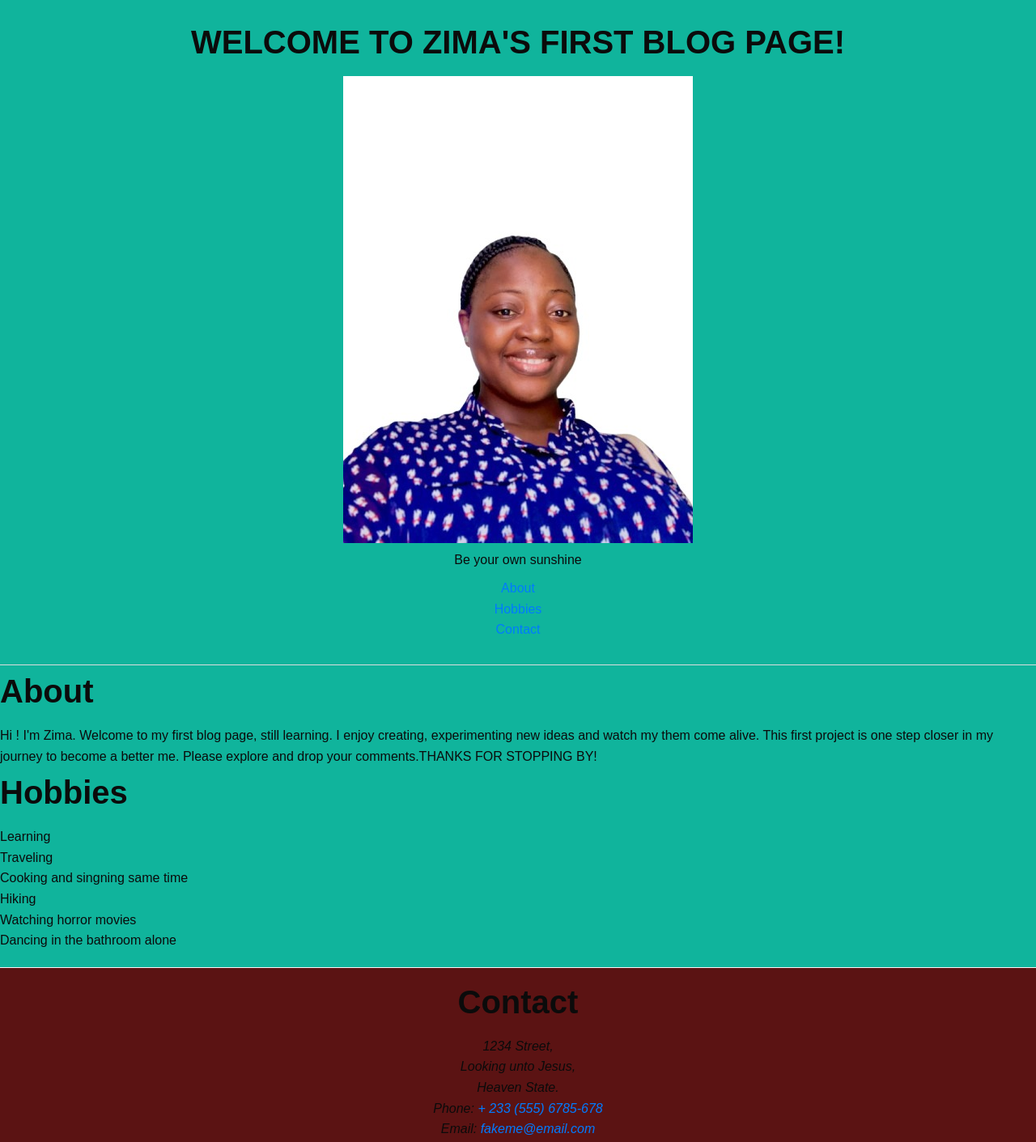
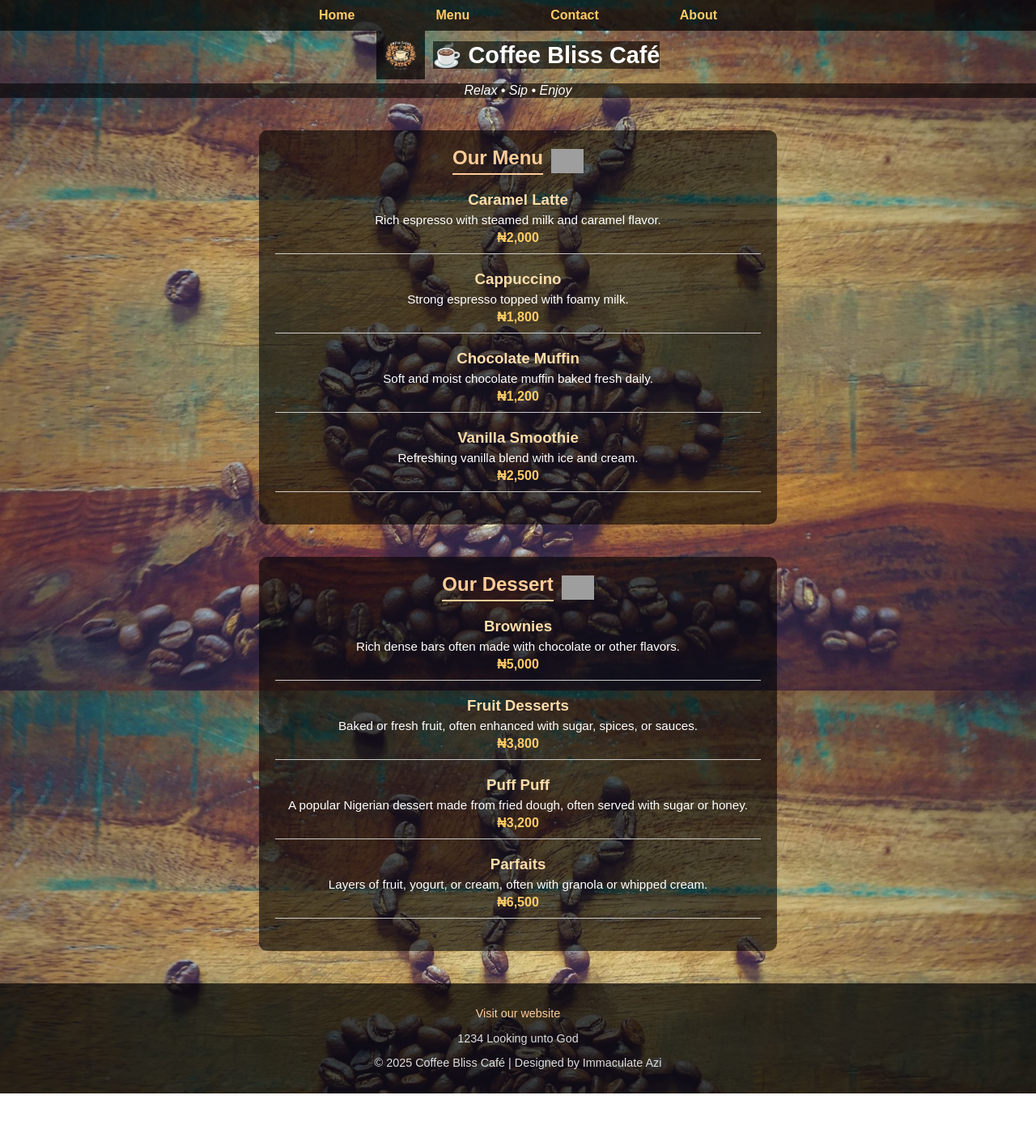
Before and after one commit to immaculateazi/MY-PAGE-BY-IMMA, a plain HTML site: page index.html in a window 1280 px wide. Shown: the whole page at 81% size. After the commit the page ends 1351 px from the top, so only its background shows below. Drawn offline with Linux system fonts and the light colour scheme; grey boxes are pictures that could not be loaded.

Commit message:
Add files via upload

```diff
--- a/index.html
+++ b/index.html
@@ -3,63 +3,97 @@
 <head>
   <meta charset="UTF-8">
   <meta name="viewport" content="width=device-width, initial-scale=1.0">
-    <title>My First Blog Page</title>
+  <title>Café Menu | By Imma</title>
   <link rel="stylesheet" href="style.css">
 </head>
 <body>
   <header>
-<h1>WELCOME TO ZIMA'S FIRST BLOG PAGE!</h1>
-<figure>
-    <img src="BETHEL.jpg" alt="My Profile Picture">
-    <figcaption>Be your own sunshine</figcaption>
-</figure>
-    <nav>
+  <nav class="navbar">
     <ul>
-        <li><a href="#about">About</a></li>
-         <li> <a href="#hobbies">Hobbies</a></li>
-          <li> <a href="#contact">Contact</a></li>
+      <li><a href="index.html">Home</a></li>
+      <li><a href="menu.html">Menu</a></li>
+      <li><a href="contact.html">Contact</a></li>
+      <li><a href="about.html">About</a></li>
     </ul>
   </nav>
+  <div class="logo-title">
+    <a href=""index.html class="logo-title">
+    <img src="cafe-logo_1-removebg-preview.png" alt="coffee cup logo"/>
+    </a>
+  <h1>☕ Coffee Bliss Café</h1>
+  </div>
+  <p>Relax • Sip • Enjoy</p>
 </header>
-
   <main>
 
- <section id="about">
-<h2>About</h2>
-<p>Hi ! I'm Zima. Welcome to my first blog page, still learning. I enjoy creating, experimenting new ideas and watch my them come alive. This first project is one step closer in my journey to become a better me. Please explore and drop your
-    comments.THANKS FOR STOPPING BY!</p>
+    <section class="menu">
+      <div class="menu-header">
+        <h2>Our Menu</h2>
+      <img src="https://cdn.freecodecamp.org/curriculum/css-cafe/coffee.jpg" alt="coffee icon"/>
+      </div>
+      <div class="menu-item">
+        <h3>Caramel Latte</h3>
+        <p>Rich espresso with steamed milk and caramel flavor.</p>
+        <span>₦2,000</span>
+      </div>
+
+      <div class="menu-item">
+        <h3>Cappuccino</h3>
+        <p>Strong espresso topped with foamy milk.</p>
+        <span>₦1,800</span>
+      </div>
+
+      <div class="menu-item">
+        <h3>Chocolate Muffin</h3>
+        <p>Soft and moist chocolate muffin baked fresh daily.</p>
+        <span>₦1,200</span>
+      </div>
+
+      <div class="menu-item">
+        <h3>Vanilla Smoothie</h3>
+        <p>Refreshing vanilla blend with ice and cream.</p>
+        <span>₦2,500</span>
+      </div>
     </section>
-<!--code By Imma-->
 
+    <section class="dessert">
+      <div class="menu-header">
+      <h2>Our Dessert</h2>
+      <img src="https://cdn.freecodecamp.org/curriculum/css-cafe/pie.jpg" alt="pie icon"/>
+      </div>
+      <div class="dessert-item">
+        <h3>Brownies</h3>
+        <p> Rich dense bars often made with chocolate or other flavors. </p>
+        <span>₦5,000</span>
+      </div>
 
-<section id="hobbies">
-    <h2>Hobbies</h2>
-    <ul>
+      <div class="dessert-item">
+        <h3>Fruit Desserts</h3>
+        <p>Baked or fresh fruit, often enhanced with sugar, spices, or sauces. </p>
+        <span>₦3,800</span>
+      </div>
 
-        <li>Learning</li>
-        <li>Traveling</li>
-        <li>Cooking and singning same time</li>
-        <li>Hiking</li>
-        <li>Watching horror movies</li>
-        <li>Dancing in the bathroom alone</li>
-    </ul>
+      <div class="dessert-item">
+        <h3> Puff Puff</h3>
+        <p> A popular Nigerian dessert made from fried dough, often served with sugar or honey. </p>
+        <span>₦3,200</span>
+      </div>
+
+      <div class="dessert-item">
+        <h3>Parfaits</h3>
+        <p>Layers of fruit, yogurt, or cream, often with granola or whipped cream. </p>
+        <span>₦6,500</span>
+      </div>
     </section>
     </main>
-    <!--Code By Imma-->
 
   <footer>
- <section id="contact">
-    <h2>Contact</h2>
     <address>
-     <P>1234 Street,<br/>
-    Looking unto Jesus, <br/>
-    Heaven State.</P>
-    <p> Phone: <a href="tel:+2335556785678"> + 233 (555) 6785-678 </a>  </p>
-    <p>Email: <a href="mailto:fakeme@email.com">fakeme@email.com </a>   </p>
+ <p> <a href="http://127.0.0.1:5500/index.html" target="_blank">Visit our website</a> </p>
+ <p class="address">1234 Looking unto God</p>
+<p>© 2025 Coffee Bliss Café | Designed by Immaculate Azi</p>
     </address>
 
-     </section>
   </footer>
-
 </body>
 </html>
--- a/style.css
+++ b/style.css
@@ -1,65 +1,215 @@
-/* Reset default browser margins and paddings */
-* {
+/* Background and general styles */
+body {
   margin: 0;
-  padding: 0;
-  box-sizing: border-box;
+  font-family: 'Poppins', sans-serif;
+  background-image: url("coffee\ background\ 2.jpg");
+  background-size: cover;
+  background-position: center;
+  background-attachment: fixed;
+  color: #fff;
+  text-align: center;
+}
+/* General content section styling */
+.welcome, .contact, .about {
+  background-color: rgba(0, 0, 0, 0.6);
+  width: 80%;
+  margin: 40px auto;
+  padding: 25px;
+  border-radius: 10px;
+  color: #fff;
+  line-height: 1.6;
+  box-shadow: 0 0 10px rgba(0, 0, 0, 0.4);
 }
 
-/* Base styles */
-body {
-  font-family: Arial, sans-serif;
-  line-height: 1.6;
-  background-color: #10b49c;
-  color: #0b0b0b;
+/* Footer links */
+footer a {
+  color: #ffcc66;
+  text-decoration: none;
+  margin: 0 6px;
 }
 
-header  {
+footer a:hover {
+  color: #fff;
+}
 
-    background-color: #10b49c;
-    padding: 20px 0;
-    text-align: center;
-    border-bottom: 1px solid #ddd;
+/* Header */
+header {
+  /* ===== NAVIGATION BAR ===== */
+.navbar {
+  background-color: rgba(0, 0, 0, 0.7);
+  padding: 10px 0;
 }
-profile img {
-    border-radius: 50%;
-    width: 150px;
-    height: 150px;
-    object-fit: cover;
-    margin-bottom: 15px;
+.logo-title {
+  display: flex;
+  align-items: center;
+  justify-content: center;
+  gap: 10px;
+  text-decoration: none;
+  color: inherit;
+}
+.logo-title img {
+  width: 60px;
+  height: 60px;
+  object-fit: cover;
+  background-color: rgba(0, 0, 0, 0.7);
+}
+.logo-title h1 {
+  margin: 0;
+  font-size: 1.8em;
+}
+.logo-title img:hover {
+  transform: scale(1.1);
+  transition: transform 0.3s ease;
 }
 
 
-nav ul {
+.navbar ul {
   list-style: none;
-  padding: 10px;
+  margin: 0;
+  padding: 0;
+  display: flex;
+  justify-content: center;
+  gap: 100px;
 }
-hobbies li {
-    background: #10b49c;
-    margin: 5px 0;
-    padding: 10px;
-    border-radius: 5px;
+
+.navbar a {
+  color: #ffcc66;
+  text-decoration: none;
+  font-weight: bold;
+  transition: color 0.3s ease, transform 0.2s ease;
 }
-/* Links */
-a {
-  color: #007bff;
+
+.navbar a:hover {
+  color: #fff;
+  transform: scale(1.1);
+}
+
+.navbar a.active {
+  border-bottom: 2px solid #ffcc66;
+}
+}
+
+header h1{
+  margin: 0;
+  font-size: 2.5em;
+   background-color: rgba(0, 0, 0, 0.6);
+}
+
+header p {
+  font-style: italic;
+  background-color: rgba(0, 0, 0, 0.6);
+  font-display: swap;
+  margin-top: 5px;
+}
+
+/* Menu  and dessert Section */
+.menu, .dessert {
+  background-color: rgba(0, 0, 0, 0.6);
+  margin: 40px auto;
+  width: 80%;
+  max-width: 600px;
+  border-radius: 10px;
+  padding: 20px;
+}
+
+.menu h2, .dessert h2 {
+  color: #ffcc99;
+  border-bottom: 2px solid #ffcc99;
+  padding-bottom: 5px;
+  margin-bottom: 20px;
+}
+
+.menu-item, .dessert-item {
+  margin: 20px 0;
+  padding-bottom: 10px;
+  border-bottom: 1px solid #ccc;
+}
+
+.menu-item h3, .dessert-item h3 {
+  margin: 5px 0;
+  color: #ffddaa;
+}
+
+.menu-item p, .dessert-item p {
+  margin: 0;
+  font-size: 0.95em;
+}
+
+.menu-item span, .dessert-item span {
+  display: block;
+  margin-top: 5px;
+  font-weight: bold;
+  color: #ffcc66;
+}
+.menu-header {
+  display: flex;              /* places items side by side */
+  align-items: center;        /* centers them vertically */
+  justify-content: center;    /* centers them horizontally */
+  gap: 10px;                  /* adds space between text and image */
+}
+
+.menu-header h2 {
+  margin: 0;
+  color: #ffcc99;
+}
+
+.menu-header img {
+  width: 40px;                /* adjust image size */
+  height: auto;
+}
+.item p {
+  display: inline-block;
+  margin-top: 5px;
+  margin-bottom: 5px;
+  font-size: 18px;
+}
+
+.menu, .dessert {
+  text-align: center;
+  width: 75%;
+}
+
+.price {
+  text-align:center;
+  width: 25%;
+}
+
+
+/* Footer */
+footer {
+  background-color: rgba(0, 0, 0, 0.7);
+  padding: 15px;
+  font-size: 0.9em;
+  color: #ddd;
+}
+address {
+  font-style: normal;
+}
+
+.address {
+  margin-bottom: 5px;
+}
+address a {
+  color: #ffcc99;
   text-decoration: none;
 }
 
-a:hover {
-  text-decoration: underline;
+a {
+  color: black;
+    text-decoration: underline;
 }
 
-/* Headings */
-h1, h2 {
-  margin-bottom: 10px;
-  font-weight: bold;
-    font-size: 2.5em;
-    margin-bottom: 10px;
+a:visited {
+  color: purple;
+    text-decoration: underline;
 }
-footer {
-    text-align: center;
-    padding: 10px 0;
-    background-color: #5b1313;
-    border-top: 1px solid #fcf5f5;
-    margin-top: 20px;
+
+a:hover {
+  color: brown;
+    text-decoration: underline;
 }
+
+a:active {
+  color: brown;
+    text-decoration: underline;
+}
```
Also changed, not shown: cafe-logo_1-removebg-preview.png (added), coffee background 2.jpg (added). Lines whose indentation alone changed are shown as unchanged.
